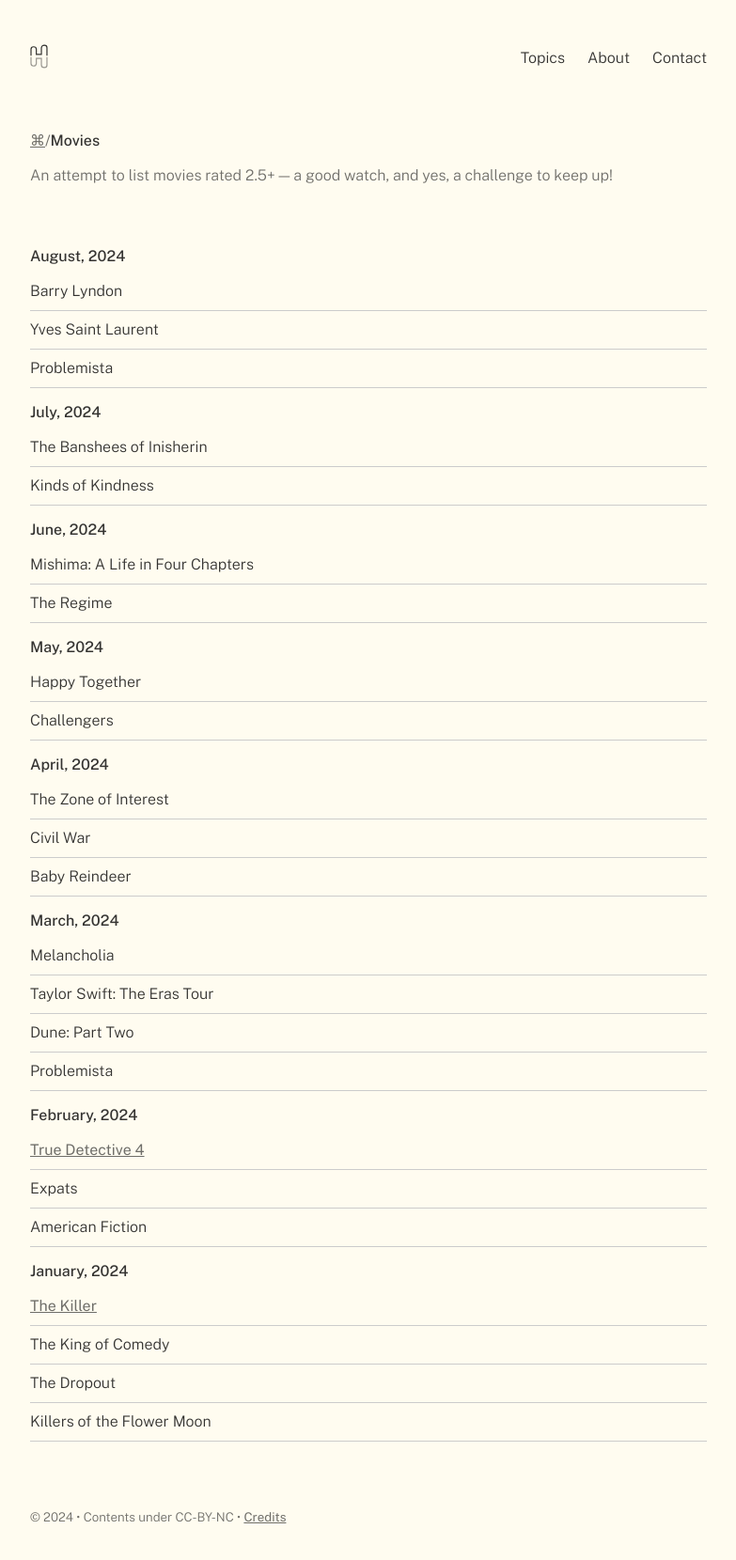
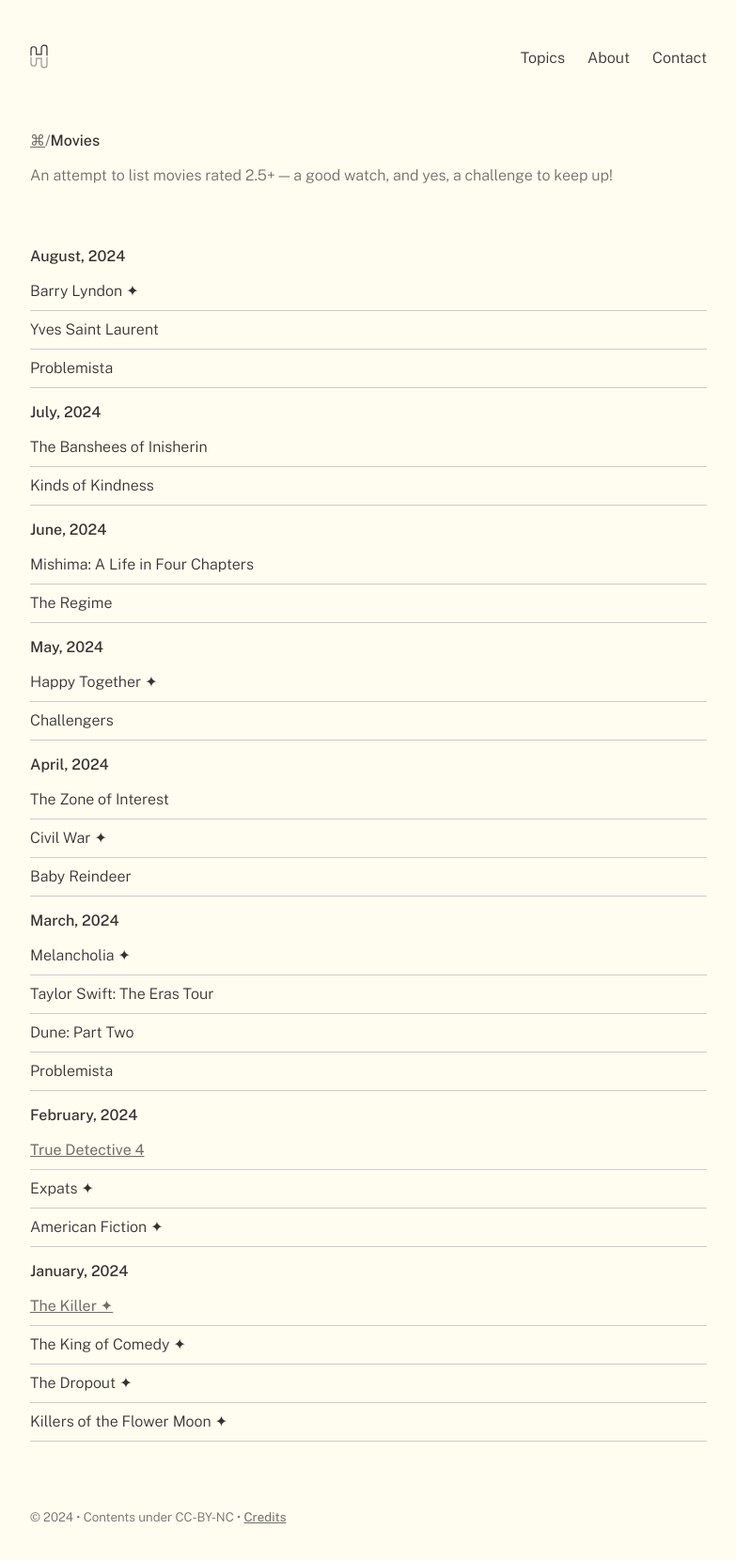
Before and after one commit to harperjamie/hrpr, a Jekyll site: the page built from _notes/80 Topics/Library.md, in a window 1280 px wide. Shown: the whole page at 94% size, without its empty margins (248-1031 px from the left). Built offline with Jekyll 4.4.1, drawn with Linux system fonts in a browser that asks for light colours; some web fonts are replaced; comment, search, counter and statistics services are not loaded.

Commit message:
Update feed.html

```diff
--- a/_includes/feed.html
+++ b/_includes/feed.html
@@ -50,7 +50,7 @@
                 <li> <div class="note-title">
                 <a href="{{ site.baseurl }}{{ note.url }}">
                     {% if note.local-title %} {{ note.local-title }} {% else %} {{ note.title }} {% endif %}
-                    {% if note.recommended == true %} ✦{% endif %}
+                    {% if note.star == true %} ✦{% endif %}
                     {% if note.revisit == true %} ❷{% endif %}
 
                 </a></div></li>
@@ -58,13 +58,13 @@
                 <li> <div class="note-title">
                 <a href="{{ meta_url }}">
                     {% if note.local-title %} {{ note.local-title }}{% else %} {{ note.title }} {% endif %}
-                    {% if note.recommended == true %} ✦{% endif %}
+                    {% if note.star == true %} ✦{% endif %}
                     {% if note.revisit == true %} ❷{% endif %}
                 </a></div></li>
             {% else %}
                 <li> <div class="note-title">
                     {% if note.local-title %} {{ note.local-title }} {% else %} {{ note.title }} {% endif %}
-                    {% if note.recommended == true %} ✦{% endif %}
+                    {% if note.star == true %} ✦{% endif %}
                     {% if note.revisit == true %} ❷{% endif %}
                     {% if note.booktype %} {{ note.booktype }} {% endif %}
                 </div></li>
```
